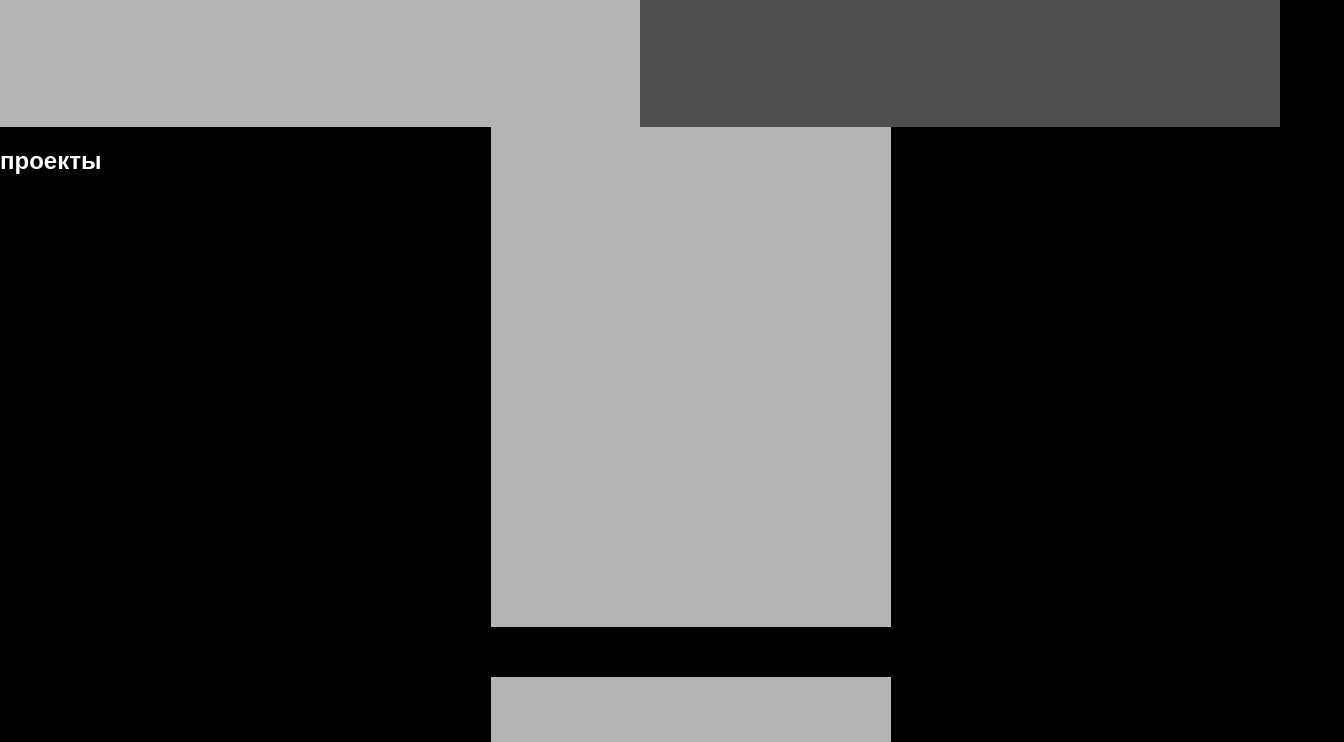
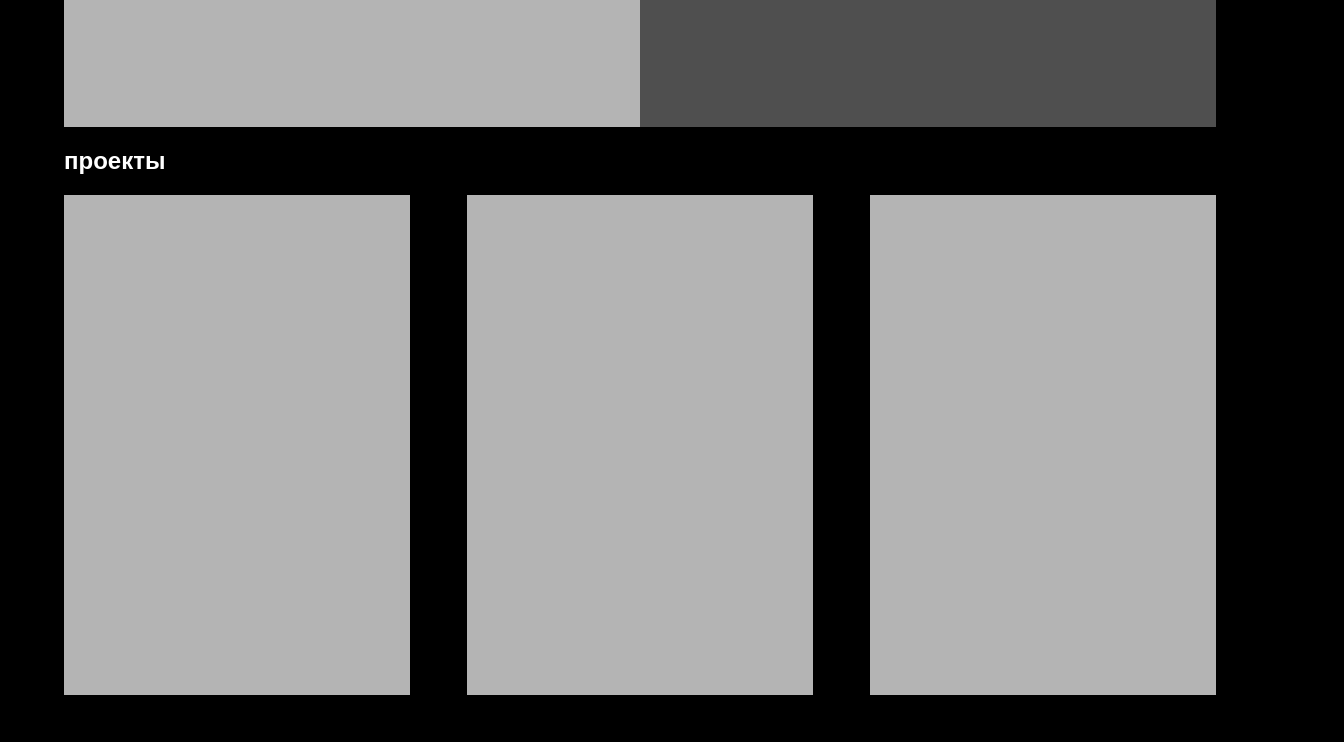
Before and after one commit to MoisKsena/composer, a website: page src/index.html in a window 1280 px wide. Shown: the part 1000-1742 px from the top of the page, 1344 px wide, since content can reach past the window. Drawn offline with nearby package versions, Linux system fonts and the light colour scheme; files that its build step writes are made by us from their sources; a web font is replaced by a local one.

Commit message:
projects

```diff
--- a/src/scss/blocks/projects.scss
+++ b/src/scss/blocks/projects.scss
@@ -1,8 +1,11 @@
 .projects {
   display: flex;
+  flex-direction: column;
 
   &__inner {
-    //display: flex;
+    display: flex;
+    flex-direction: row;
+    width: 100%;
     margin: 0 auto;
     padding: 0;
     flex-wrap: wrap;
@@ -10,10 +13,19 @@
   }
 
   &__demo {
-    width: 400px;
+    flex-basis: 100%;
+    //width: 400px;
     height: 500px;
     background-color: #B4B4B4;
     margin-bottom: 50px;
+
+    @media (min-width: $screen-sm) {
+      flex-basis: 48%;
+    }
+
+    @media (min-width: $screen-lg) {
+      flex-basis: 30%;
+    }
   }
 
 
--- a/src/scss/global.scss
+++ b/src/scss/global.scss
@@ -17,7 +17,7 @@ body {
 }
 
 .wrapper {
-  width: 1280px;
+  width: 90%;
   margin: 0 auto;
   padding: 0;
 }
```
